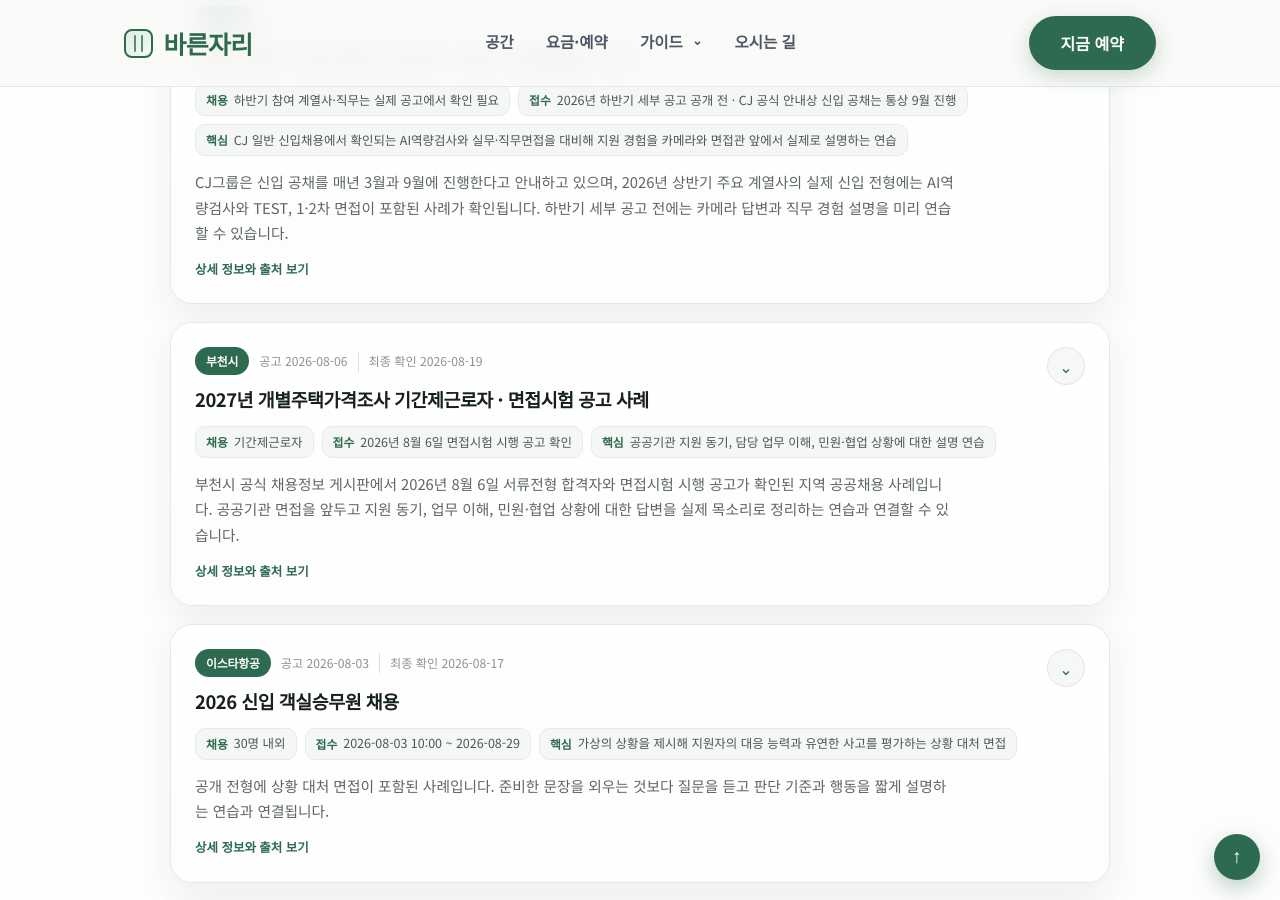
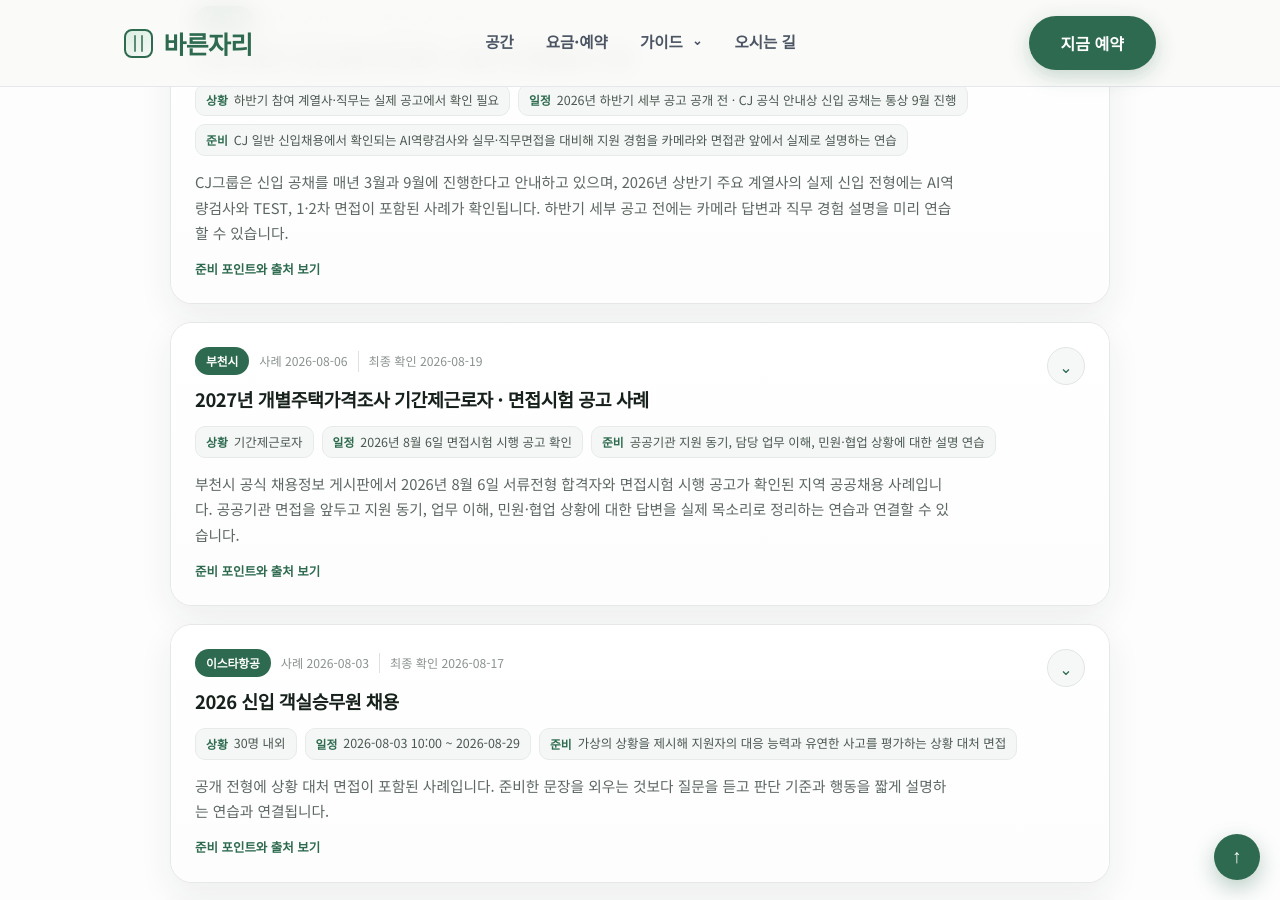
Before and after one commit to bareunspace/blog, a Jekyll site: the page built from cases/index.html, in a window 1280 px wide and 900 px high, scrolled down 1301 px. Built offline with Jekyll 4.4.1, drawn with Linux system fonts in a browser that asks for light colours; some of the changed text lies outside the part shown.

Commit message:
Reframe case cards around preparation actions

```diff
--- a/_includes/cases-list.html
+++ b/_includes/cases-list.html
@@ -1,4 +1,4 @@
-<link rel="stylesheet" href="{{ '/styles/case-archive.css' | relative_url }}?v=20260817-4" />
+<link rel="stylesheet" href="{{ '/styles/case-archive.css' | relative_url }}?v=20260820-1" />
 {% assign cases = site.data.cases.cases %}
 {% if include.type %}{% assign cases = cases | where: 'type', include.type %}{% endif %}
 {% if include.topic %}{% assign cases = cases | where: 'topic', include.topic %}{% endif %}
@@ -13,8 +13,8 @@
     {% if include.hide_header != true %}
     <div class="case-archive-head">
       <div class="case-archive-head-copy">
-        <p class="case-archive-eyebrow"><span></span>{{ include.eyebrow | default: 'Verified Cases' }}</p>
-        <h2 class="section-title">{{ include.title | default: '검증된 사례' }}</h2>
+        <p class="case-archive-eyebrow"><span></span>{{ include.eyebrow | default: 'Preparation Cases' }}</p>
+        <h2 class="section-title">{{ include.title | default: '실전 준비 사례' }}</h2>
         {% if include.intro %}<p class="section-desc">{{ include.intro }}</p>{% endif %}
       </div>
       <span class="case-archive-count">{{ cases | size }}건</span>
@@ -29,30 +29,30 @@
             <div class="case-archive-title">
               <div class="case-archive-meta">
                 <span class="case-archive-badge">{{ case.company }}</span>
-                <span class="case-archive-date">공고 {{ case.published_at }}</span>
+                <span class="case-archive-date">사례 {{ case.published_at }}</span>
                 {% if case.verified_at %}<span class="case-archive-verified">최종 확인 {{ case.verified_at }}</span>{% endif %}
               </div>
               <h3>{{ case.title }}</h3>
-              <div class="case-archive-quickfacts" aria-label="사례 핵심 정보">
-                {% if case.application.hiring_size %}<span><b>채용</b>{{ case.application.hiring_size }}</span>{% endif %}
-                {% if case.application.period_label %}<span><b>접수</b>{{ case.application.period_label }}</span>{% endif %}
-                {% if case.selection.interview_focus %}<span class="case-archive-quickfact-focus"><b>핵심</b>{{ case.selection.interview_focus }}</span>{% endif %}
+              <div class="case-archive-quickfacts" aria-label="실전 준비 사례 핵심 정보">
+                {% if case.application.hiring_size %}<span><b>상황</b>{{ case.application.hiring_size }}</span>{% endif %}
+                {% if case.application.period_label %}<span><b>일정</b>{{ case.application.period_label }}</span>{% endif %}
+                {% if case.selection.interview_focus %}<span class="case-archive-quickfact-focus"><b>준비</b>{{ case.selection.interview_focus }}</span>{% endif %}
               </div>
               <p class="case-archive-summary">{{ case.summary }}</p>
-              <span class="case-archive-open-label">상세 정보와 출처 보기</span>
+              <span class="case-archive-open-label">준비 포인트와 출처 보기</span>
             </div>
             <span class="case-archive-chevron" aria-hidden="true">⌄</span>
           </summary>
 
           <div class="case-archive-body">
             <div class="case-archive-body-inner">
-              <div class="case-archive-section-title"><span>01</span><h4>사례 정보</h4></div>
+              <div class="case-archive-section-title"><span>01</span><h4>공개된 전형·일정 정보</h4></div>
               <dl class="case-archive-facts">
-                {% if case.application.period_label %}<div><dt>접수 기간</dt><dd>{{ case.application.period_label }}</dd></div>{% endif %}
-                {% if case.application.hiring_size %}<div><dt>채용 규모</dt><dd>{{ case.application.hiring_size }}</dd></div>{% endif %}
-                {% if case.application.expected_join %}<div><dt>입사 예정</dt><dd>{{ case.application.expected_join }}</dd></div>{% endif %}
-                {% if case.selection.process_label %}<div class="case-archive-fact-wide"><dt>전형 절차</dt><dd>{{ case.selection.process_label }}</dd></div>{% endif %}
-                {% if case.selection.interview_focus %}<div class="case-archive-fact-wide case-archive-focus"><dt>면접 핵심</dt><dd>{{ case.selection.interview_focus }}</dd></div>{% endif %}
+                {% if case.application.period_label %}<div><dt>일정</dt><dd>{{ case.application.period_label }}</dd></div>{% endif %}
+                {% if case.application.hiring_size %}<div><dt>전형·상황</dt><dd>{{ case.application.hiring_size }}</dd></div>{% endif %}
+                {% if case.application.expected_join %}<div><dt>예정 일정</dt><dd>{{ case.application.expected_join }}</dd></div>{% endif %}
+                {% if case.selection.process_label %}<div class="case-archive-fact-wide"><dt>공개된 절차</dt><dd>{{ case.selection.process_label }}</dd></div>{% endif %}
+                {% if case.selection.interview_focus %}<div class="case-archive-fact-wide case-archive-focus"><dt>준비 포인트</dt><dd>{{ case.selection.interview_focus }}</dd></div>{% endif %}
               </dl>
 
               {% if case.barunjari.practice_points %}
@@ -112,7 +112,7 @@
               </div>
               {% endif %}
 
-              {% if case.related.url %}<div class="case-archive-actions"><a href="{{ case.related.url | relative_url }}">{{ case.related.label | default: '관련 가이드 보기' }} <span aria-hidden="true">→</span></a></div>{% endif %}
+              {% if case.related.url %}<div class="case-archive-actions"><a href="{{ case.related.url | relative_url }}">{{ case.related.label | default: '관련 준비 가이드 보기' }} <span aria-hidden="true">→</span></a></div>{% endif %}
             </div>
           </div>
         </details>
@@ -120,8 +120,8 @@
       {% endfor %}
     </div>
 
-    {% if include.more_url %}<div class="case-archive-more"><a href="{{ include.more_url | relative_url }}"><span>{{ include.more_label | default: '전체 사례 보기' }}</span><b aria-hidden="true">→</b></a></div>{% endif %}
-    <p class="case-archive-note">사례 정보는 출처와 최종 확인일을 기준으로 정리합니다. 실제 지원이나 의사결정 전에는 원문과 최신 정보를 다시 확인하세요.</p>
+    {% if include.more_url %}<div class="case-archive-more"><a href="{{ include.more_url | relative_url }}"><span>{{ include.more_label | default: '전체 준비 사례 보기' }}</span><b aria-hidden="true">→</b></a></div>{% endif %}
+    <p class="case-archive-note">이 페이지는 채용정보를 모으기 위한 목록이 아니라 실제 준비 행동을 찾기 위한 참고 자료입니다. 사례 정보는 출처와 최종 확인일을 기준으로 정리하며, 실제 지원이나 의사결정 전에는 원문과 최신 정보를 다시 확인하세요.</p>
   </div>
 </section>
 {% endif %}
```
